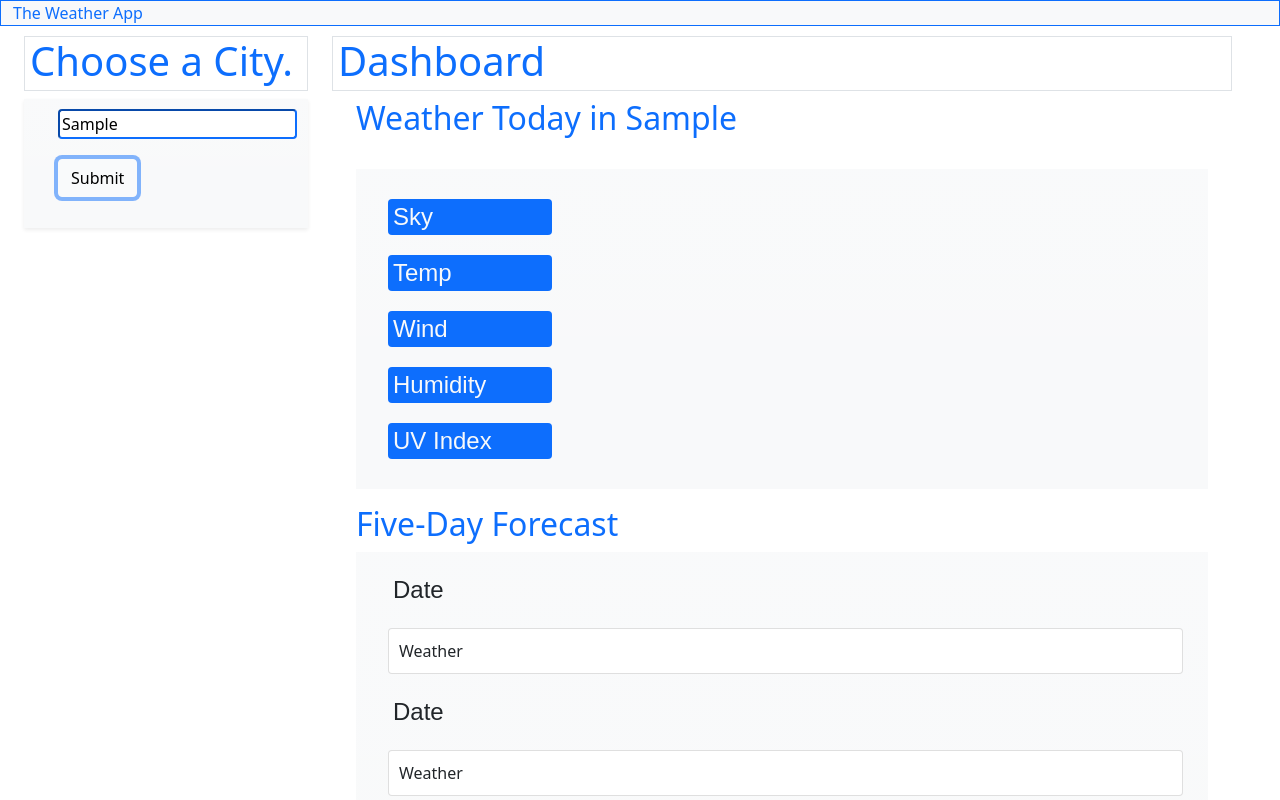
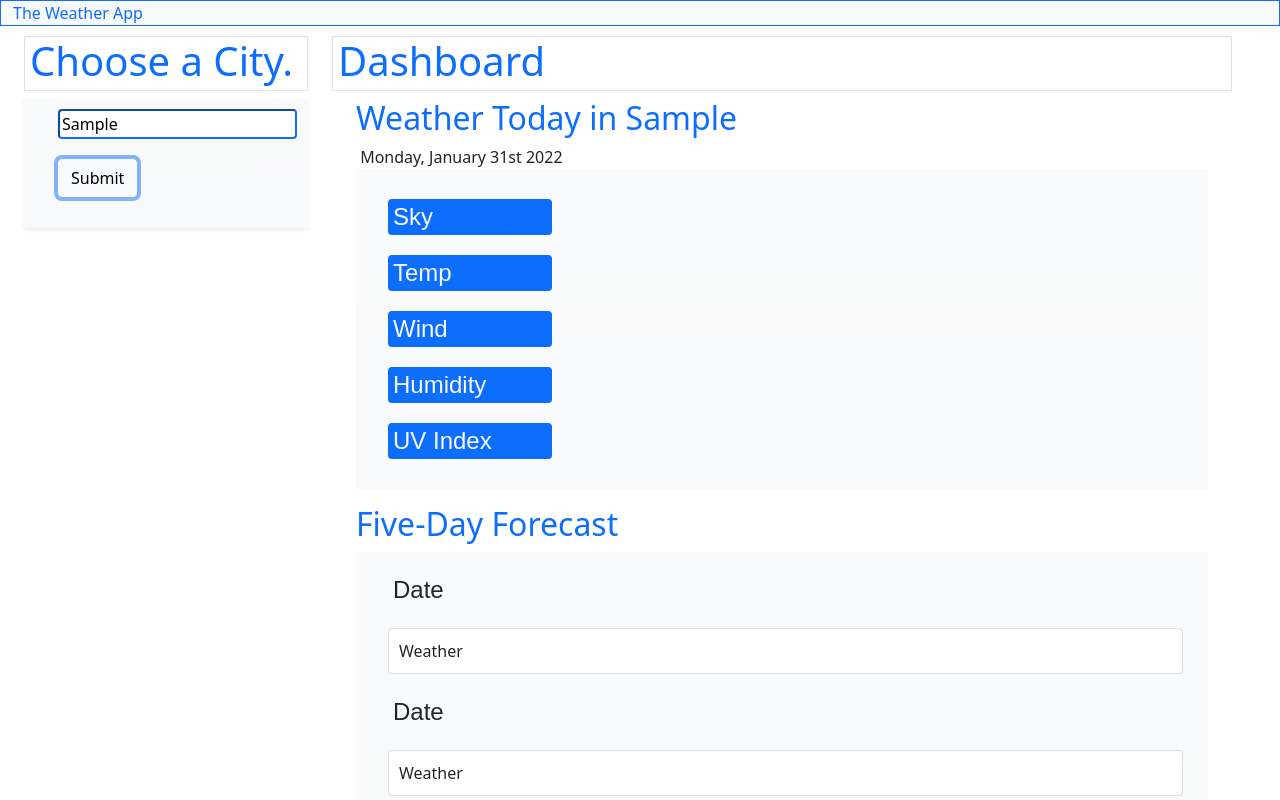
Before and after one commit to descardi-b/the-weather-app, a plain HTML site: page index.html in a window 1280 px wide. Both pictures are taken after typing "Sample" into the empty fields and a click on the button "Submit". Shown: the top 800 px of the page. Drawn offline with nearby package versions, Linux system fonts and the light colour scheme; no server answers.

Commit message:
added current date to top

```diff
--- a/Assets/js/script.js
+++ b/Assets/js/script.js
@@ -10,10 +10,6 @@ let citiesSearched;
 // target list of saved cities
 const savedCities = $(".savedCities")
 console.log(savedCities)
-
-// test pulling saved cities name value
-// const savedCityNames = savedCities[0].innerText;
-// console.log(savedCityNames);
 
 // target input form
 const nameInput = $("#nameInput");
@@ -29,13 +25,7 @@ const uvIndex = $("#uvIndex");
 const weatherIcon = $("#weatherIcon");
 console.log(weatherIcon);
 
-// pull searched cities from local storage
-// if (localStorage.getItem("City Search History")) {
-//     citiesSearched = localStorage.getItem("City Search History");
-// } else {
-//     citiesSearched = [];
-// }
-
+// city search history empty array
 citiesSearched = [];
 
 // user clicks search
@@ -51,9 +41,12 @@ const citySearch = function (cityName) {
 
     // add searched city to local storage
     citiesSearched.push(cityName);
-    console.log(citiesSearched);
     localStorage.setItem("City Search History", citiesSearched);
-    console.log(localStorage.getItem("City Search History"));
+
+    // add current date to top of page
+    const currentDay = $("#currentDay")
+    let currentDayMoment = moment().format("dddd, MMMM Do YYYY");
+    currentDay.html(currentDayMoment);
 
     // append city name to title html
     cityNameTitle.html(`Weather Today in ${cityName}`);
--- a/index.html
+++ b/index.html
@@ -28,6 +28,7 @@
         <h1 class="text-primary border">Dashboard</h1>
         <div class="container">
             <h2 class="text-primary" id="cityName">Weather Today</h2><img id="weatherIcon"></img>
+            <span class="text-dark" id="currentDay"></span>
             <ul class="bg-light bg-gradient" id="weatherToday">
                 <li class="weather-info bg-primary rounded text-light" id="currentSky">Sky</li>
                 <span id="currentSkyDescrip"></span>
```
